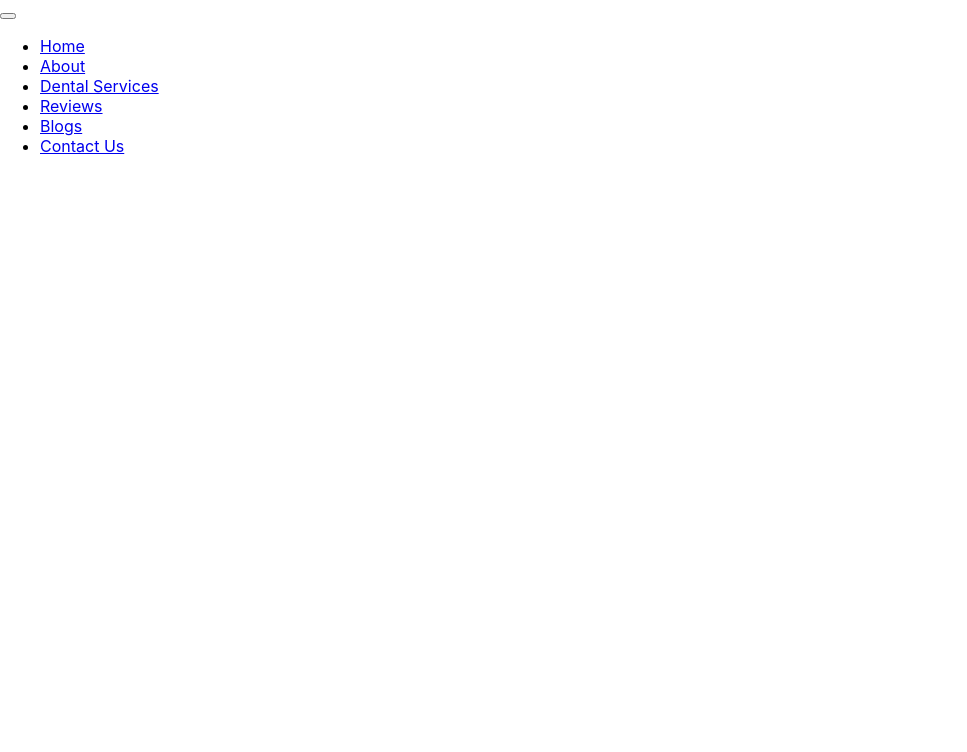
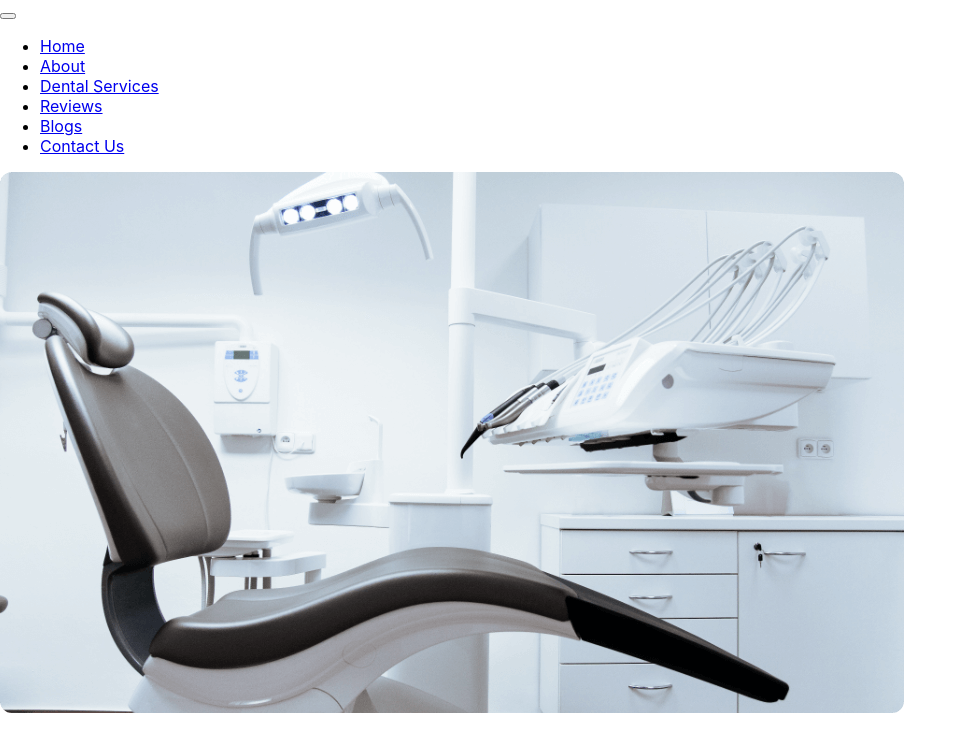
Before and after one commit to mdsalauddinahmed/doctor-portal, a React (Create React App) app: page / in a window 1280 px wide. Shown: the top 752 px of the page, without its empty margins (0-967 px from the left). Built offline with nearby package versions, Linux system fonts and the light colour scheme; the HTML template or start-up script is replaced by a standard one.

Commit message:
headermain

```diff
--- a/src/components/Home/Header/Header.js
+++ b/src/components/Home/Header/Header.js
@@ -1,10 +1,12 @@
 import React from 'react';
+import HeaderMain from '../HeaderMain/HeaderMain';
 import Navbar from '../Navbar/Navbar';
 
 const Header = () => {
     return (
          <>
             <Navbar></Navbar>
+            <HeaderMain/>
          </>
     );
 };
--- /dev/null
+++ b/src/components/Home/HeaderMain/HeaderMain.js
@@ -0,0 +1,18 @@
+import React from 'react';
+import chair from '../../../Images/images/chair.png';
+
+const HeaderMain = () => {
+    return (
+     <main className='row'>
+        <div className="col-md-4 offset-md-1">
+
+        </div>
+        <div className="col-md-6">
+            <img src={chair} alt="" className="img-fluid" />
+        </div>
+
+     </main>
+    );
+};
+
+export default HeaderMain;
--- a/src/components/Home/Home/Home.js
+++ b/src/components/Home/Home/Home.js
@@ -4,6 +4,7 @@ import Header from '../Header/Header';
 const Home = () => {
     return (
     <Header></Header>
+
     );
 };
 
```
